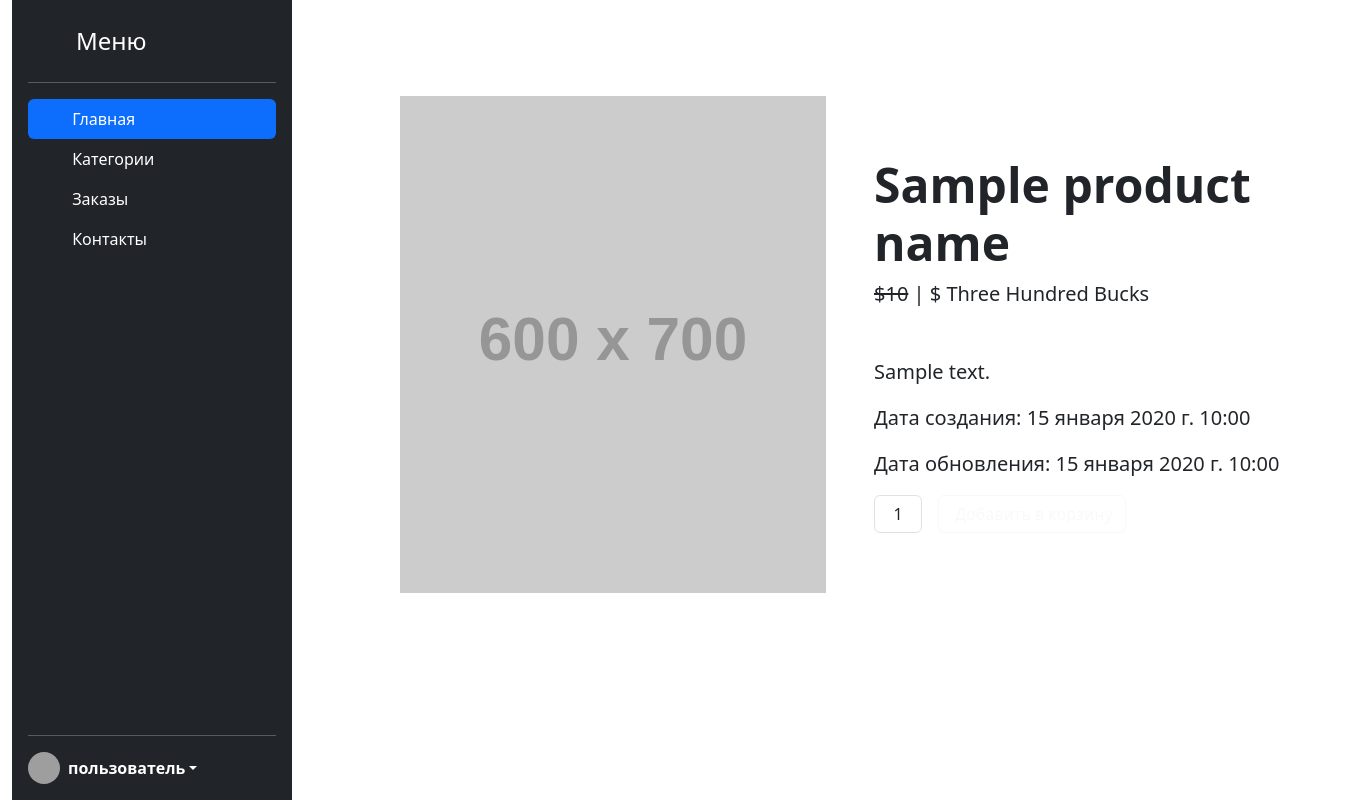
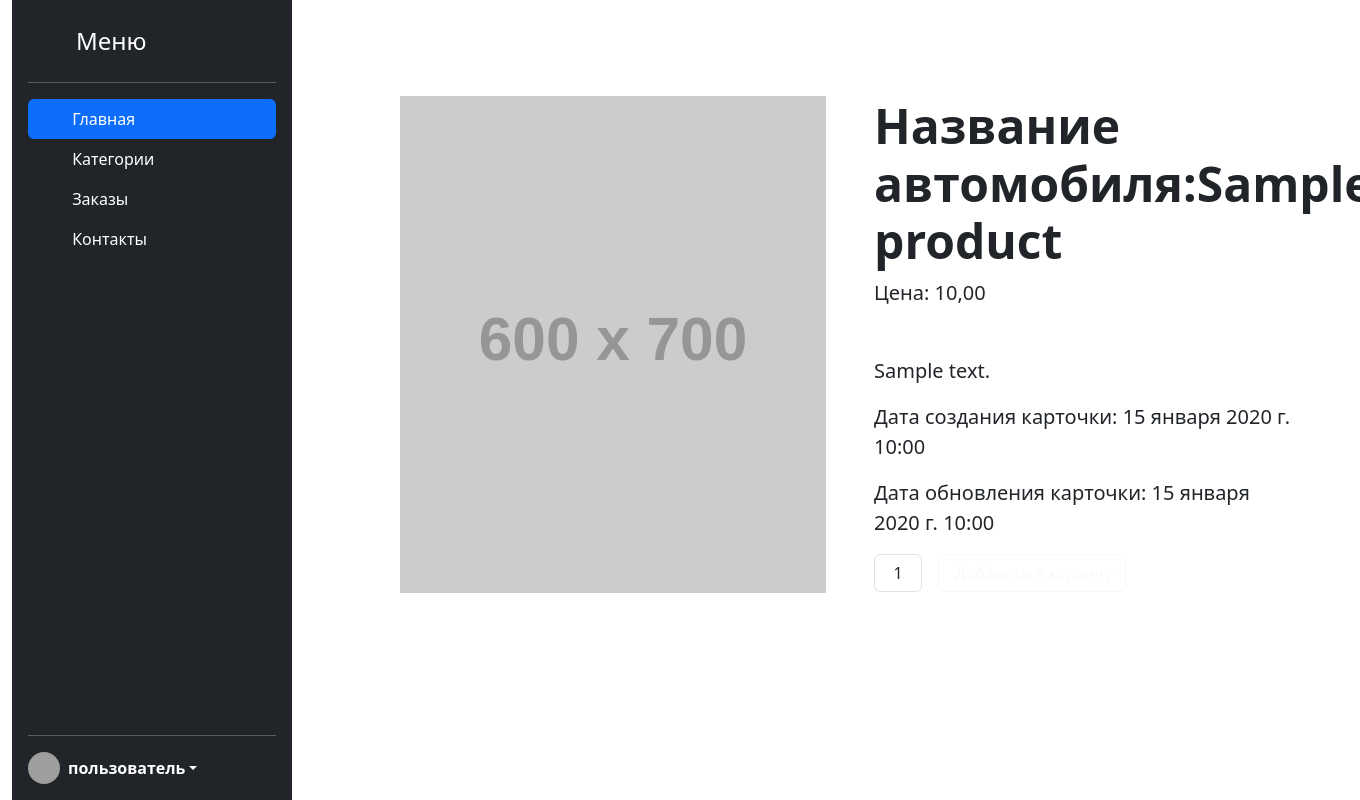
Before and after one commit to SandiNavoiy/Django_shop, a Django app: template catalog/templates/catalog/products.html in a window 1360 px wide; the page is wider, and only the part inside the window is pictured. Run offline with Django 4.2, Linux system fonts and the light colour scheme; tables that the repository leaves empty hold one stand-in row (values such as "Sample post"); the template is opened without the code that fills it: values that come from a table or form of the project are taken from there, most other values are stand-ins (such as "Sample title", 1, 10 or a date in 2020); grey boxes labelled with a size stand in for pictures from a placeholder-image service; parts of the project's set-up code (start-up, migrations or seed data) failed here and were passed over; some libraries are stand-ins or nearby versions; grey boxes are pictures that could not be loaded.

Commit message:
1 задание

```diff
--- a/catalog/templates/catalog/index.html
+++ b/catalog/templates/catalog/index.html
@@ -14,7 +14,7 @@
                                 <h5 class="card-title">Товар 1</h5>
                                 <p class="card-text">100 рублей</p>
                                 <p class="card-text"><small class="text-body-secondary">Описание товара</small></p>
-                                <a href="/products" class="btn btn-primary">Описание</a>
+                                <a href="/products/121/" class="btn btn-primary">Описание</a>
                             </div>
                         </div>
                     </div>
@@ -24,7 +24,7 @@
                                 <h5 class="card-title">Товар 2</h5>
                                 <p class="card-text">200 рублей</p>
                                 <p class="card-text"><small class="text-body-secondary">Описание товара</small></p>
-                                <a href="/contacts" class="btn btn-primary">Описание</a>
+                                <a href="/products/122/" class="btn btn-primary">Описание</a>
                             </div>
                         </div>
                     </div>
@@ -34,7 +34,7 @@
                                 <h5 class="card-title">Товар 3</h5>
                                 <p class="card-text">300 рублей</p>
                                 <p class="card-text"><small class="text-body-secondary">Описание товара</small></p>
-                                <a href="/contacts" class="btn btn-primary">Описание</a>
+                                <a href="/products/123/" class="btn btn-primary">Описание</a>
 
                             </div>
                         </div>
--- a/catalog/templates/catalog/products.html
+++ b/catalog/templates/catalog/products.html
@@ -12,14 +12,14 @@
                                                src="https://dummyimage.com/600x700/dee2e6/6c757d.jpg" alt="..."/></div>
                     <div class="col-md-6">
 
-                        <h1 class="display-5 fw-bolder">{{ product_name }}</h1>
+                        <h1 class="display-5 fw-bolder">Название автомобиля:{{ item.product_name }}</h1>
                         <div class="fs-5 mb-5">
-                            <span class="text-decoration-line-through">${{ price_product }}</span>
-                            <span> | $ Three Hundred Bucks</span>
+                            <span class="text">Цена: {{ item.price_product }}</span>
+
                         </div>
                         <p class="lead"> {{ description_product }} </p>
-                        <p class="lead">Дата создания: {{ date_of_creation_product }}</p>
-                        <p class="lead">Дата обновления: {{ last_modified_date_product }}</p>
+                        <p class="lead">Дата создания карточки: {{ item.date_of_creation_product }}</p>
+                        <p class="lead">Дата обновления карточки: {{ item.last_modified_date_product }}</p>
                         <div class="d-flex">
                             <input class="form-control text-center me-3" id="inputQuantity" type="num" value="1"
                                    style="max-width: 3rem"/>
--- a/catalog/urls.py
+++ b/catalog/urls.py
@@ -8,6 +8,6 @@ urlpatterns = [
     path('', index),  # вывод главной страницы
     path('contacts', contacts, name='contact'),
     path('categorii', categorii, name='categorii'),
-    path('products', products, name='products')# вывод страницы контактов
+    path('products/<int:pk>/', products, name='product')# вывод страницы контактов
 
 ] + static(settings.MEDIA_URL, document_root=settings.MEDIA_ROOT)  # Это добавляется один раз на проект
```
Also changed, not shown: catalog/views.py (+2 -8 lines).
